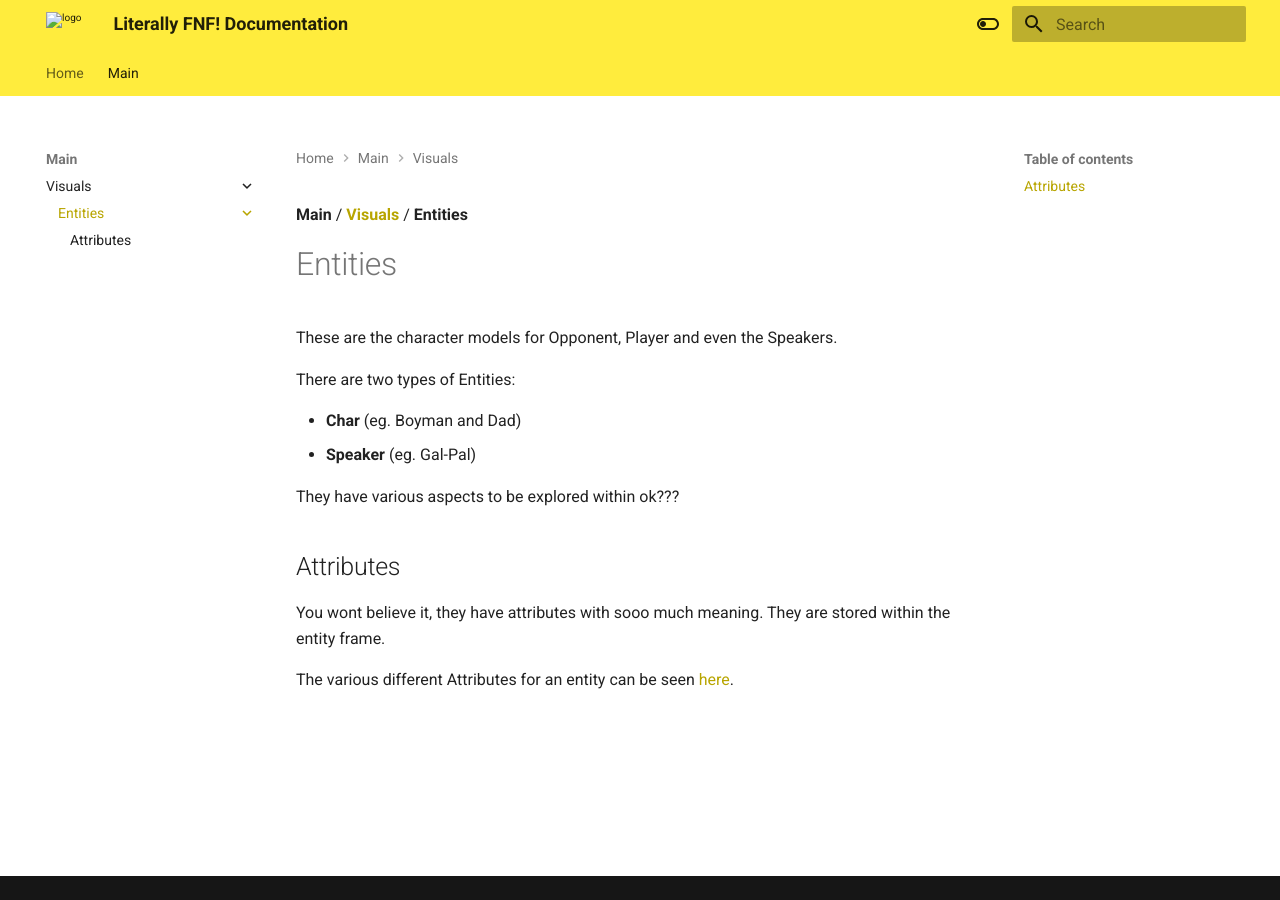
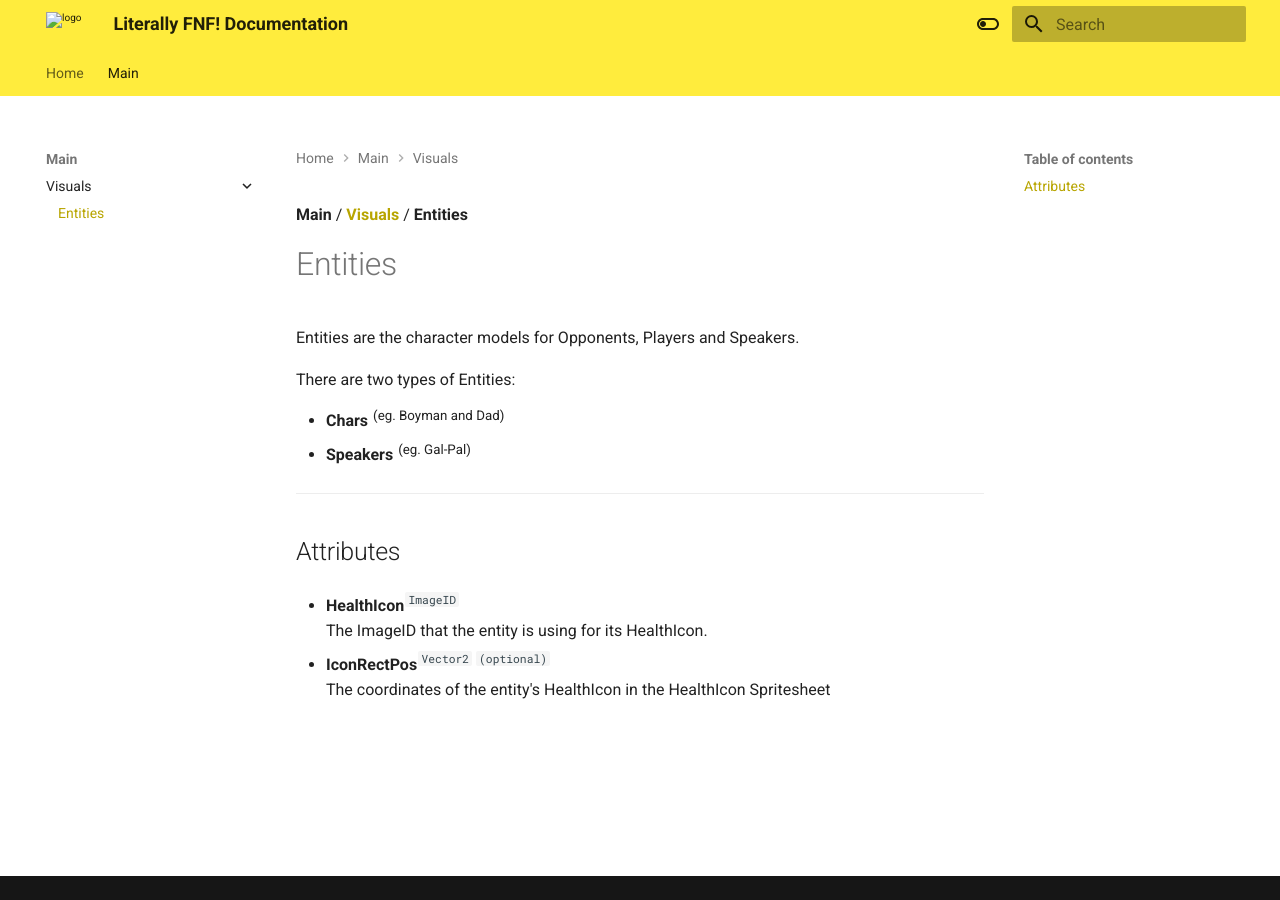
Before and after one commit to toad4085/Literally-FNF-Documentation, an MkDocs documentation site: the page built from docs/main/visuals/entities.md, in a window 1280 px wide. Built offline with MkDocs 1.6.1 and Material for MkDocs 9.7.7, drawn with Linux system fonts in a browser that asks for light colours.

Commit message:
$le update

```diff
--- a/docs/main/visuals/entities.md
+++ b/docs/main/visuals/entities.md
@@ -1,18 +1,19 @@
-**Main** / [**Visuals**](\main\visuals) / **Entities**
+**Main** / [**Visuals**](\main\visuals "shitballs") / **Entities**
 
 # Entities
-
-These are the character models for Opponent, Player and even the Speakers.
+Entities are the character models for Opponents, Players and Speakers.
 
 There are two types of Entities:
 
-* **Char** (eg. Boyman and Dad)
-* **Speaker** (eg. Gal-Pal)
+* **Chars** <sup>(eg. Boyman and Dad)</sup>
+* **Speakers** <sup>(eg. Gal-Pal)</sup>
 
-They have various aspects to be explored within ok???
+---
 
 ## Attributes
-You wont believe it, they have attributes with sooo much meaning.
-They are stored within the entity frame.
 
-The various different Attributes for an entity can be seen [here](attributes).
+* **HealthIcon**<sup>`ImageID`</sup><br>
+The ImageID that the entity is using for its HealthIcon.
+
+* **IconRectPos**<sup>`Vector2` `(optional)`</sup><br>
+The coordinates of the entity's HealthIcon in the HealthIcon Spritesheet
--- a/mkdocs.yml
+++ b/mkdocs.yml
@@ -41,4 +41,3 @@ nav:
       - main/visuals.md
       - Entities:
         - main/visuals/entities.md
-        - Attributes: main/visuals/entities/attributes.md
```
Also changed, not shown: docs/main/visuals.md (+2 -0 lines), docs/main/visuals/entities/attributes.md (deleted, +0 -9 lines).
